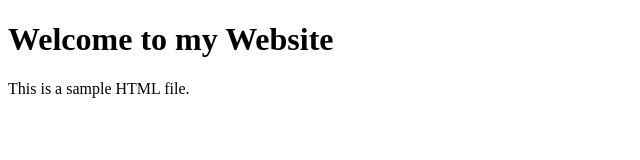
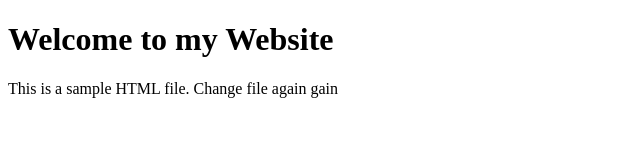
Before and after one commit to Loipro123/git-practice, a plain HTML site: page index.html in a window 1280 px wide. Shown: the whole page, without its empty margins (0-640 px from the left). Drawn offline with Linux system fonts and the light colour scheme.

Commit message:
Update index.html

```diff
--- a/index.html
+++ b/index.html
@@ -3,11 +3,11 @@
 <html lang="en">
 <head>
     <meta charset="UTF-8">
-    <meta name="viewport" content="width=device-width, initial-scale=1.0">
+    <meta name="viewport" content="width=device-width, initial-scale=1.0" aaaaa>
     <title>Our updated second</title>
 </head>
 <body>
     <h1>Welcome to my  Website</h1>
-    <p>This is a sample HTML file.</p>
+    <p>This is a sample HTML file. Change file again gain</p>
 </body>
 </html>
```
